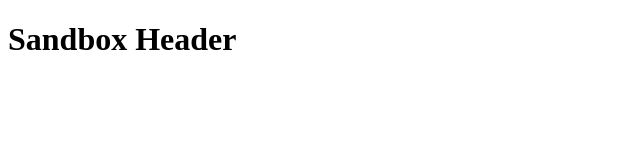
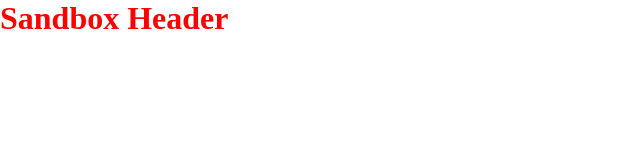
Before and after one commit to jeetu1997/testrepo, a plain HTML site: page index.html in a window 1280 px wide. Shown: the whole page, without its empty margins (0-640 px from the left). Drawn offline with Linux system fonts and the light colour scheme.

Commit message:
commited change

```diff
--- a/css/styles.css
+++ b/css/styles.css
@@ -1,3 +1,7 @@
 * {
   margin: 0;
 }
+
+h1 {
+  color: red;
+}
--- a/index.html
+++ b/index.html
@@ -3,6 +3,8 @@
   <head>
     <meta charset="UTF-8" />
     <meta name="viewport" content="width=device-width, initial-scale=1.0" />
+    <link rel="stylesheet" href="css/styles.css" />
+    <script src="js/scripts.js"></script>
     <title>Document</title>
   </head>
   <body>
```
Also changed, not shown: 1 other file.
